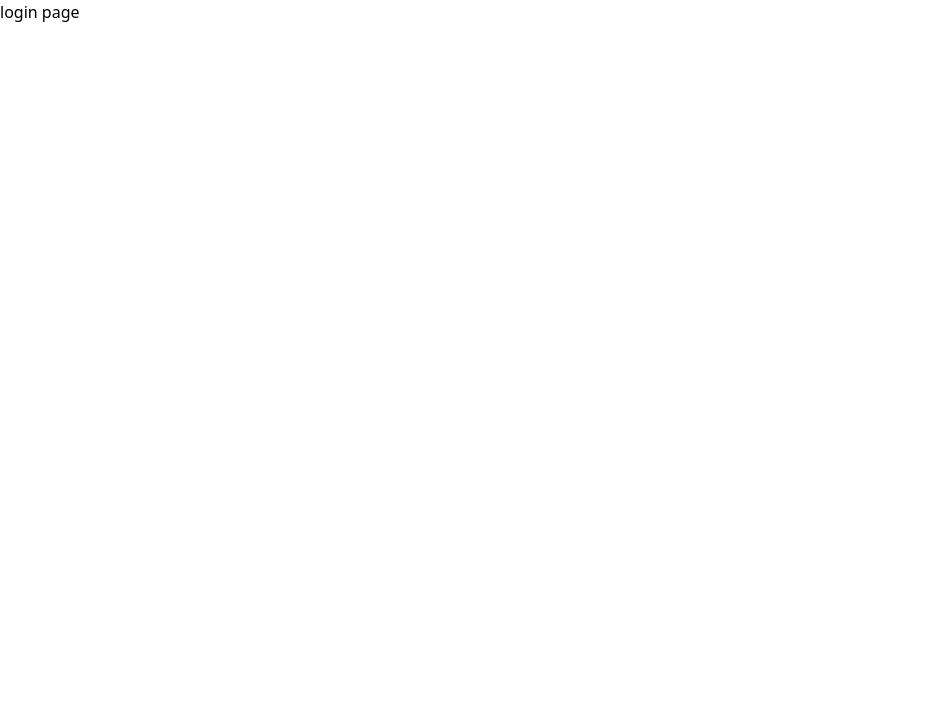
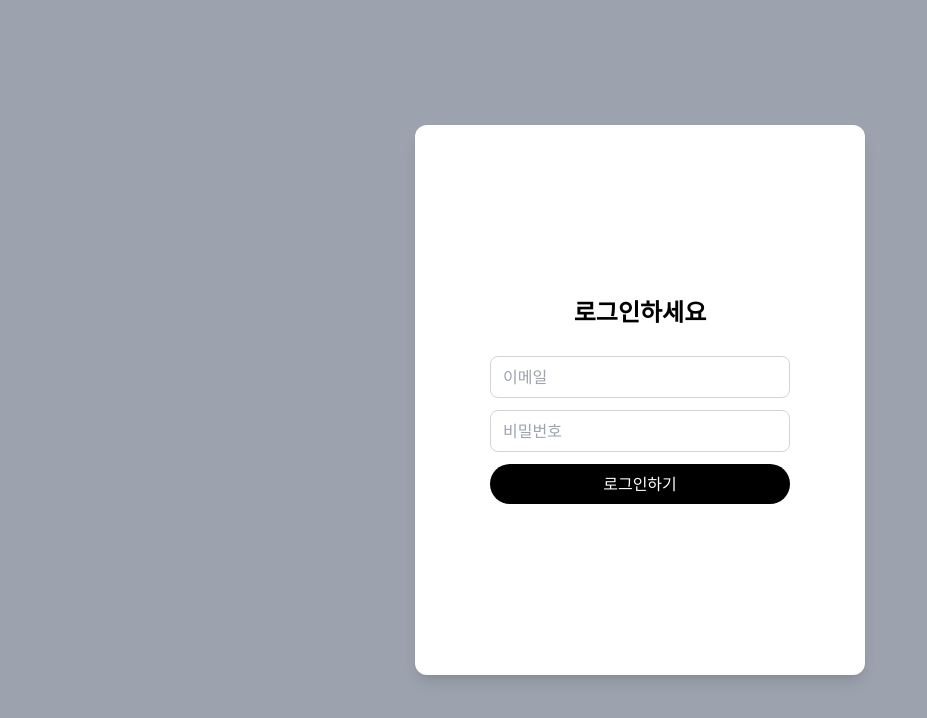
Before and after one commit to loveytheb/hanghae99_SNS_next, a Next.js app: page /auth/login in a window 1280 px wide. Shown: the top 718 px of the page, without its empty margins (0-927 px from the left). Built offline with nearby package versions, Linux system fonts and the light colour scheme.

Commit message:
[#1] feat: 로그인 기능 구현 완료 / style: 회원가입 div 삭제 및 title 변경

```diff
--- a/app/api/auth/login.ts
+++ b/app/api/auth/login.ts
@@ -11,6 +11,19 @@ export const loginUserAPI = async ({
       email,
       password,
     });
+
+    if (error) {
+      throw new Error(error.message);
+    }
+
+    if (!data.user) {
+      throw new Error("User not found");
+    }
+
+    return {
+      id: data.user.id,
+      email: data.user.email ?? "",
+    };
   } catch (error) {
     throw new Error("Unexpected error: " + error);
   }
--- a/app/auth/login/page.tsx
+++ b/app/auth/login/page.tsx
@@ -1,17 +1,54 @@
 "use client";
 
-import React from "react";
+import { loginUserAPI } from "@/app/api/auth/login";
+import AuthForm from "@/app/components/AuthForm";
+import { isValidEmail, isValidPassword } from "@/app/utils/supabase/validation";
+import React, { useState } from "react";
 
 const Page = () => {
+  const [email, setEmail] = useState("");
+  const [password, setPassword] = useState("");
   const handleSubmit = async (e: React.FormEvent<HTMLFormElement>) => {
     e.preventDefault();
 
-    const form = e.currentTarget as HTMLFormElement;
-    const formData = new FormData(form);
-    const email = formData.get("email") as string;
-    const password = formData.get("password") as string;
+    try {
+      if (!isValidEmail(email)) {
+        throw new Error("유효하지 않는 이메일 형식입니다.");
+      } else if (!isValidPassword(password)) {
+        throw new Error("유효하지 않는 비밀번호 형식입니다.");
+      }
+
+      await loginUserAPI({ email, password });
+
+      setEmail("");
+      setPassword("");
+    } catch (error) {
+      console.log(error);
+    }
   };
-  return <div>login page</div>;
+  return (
+    <AuthForm
+      title="로그인하세요"
+      fields={[
+        {
+          placeholder: "이메일",
+          id: "email",
+          type: "email",
+          value: email,
+          onChange: (e) => setEmail(e.target.value),
+        },
+        {
+          placeholder: "비밀번호",
+          id: "password",
+          type: "password",
+          value: password,
+          onChange: (e) => setPassword(e.target.value),
+        },
+      ]}
+      buttonLabel="로그인하기"
+      onSubmit={handleSubmit}
+    />
+  );
 };
 
 export default Page;
--- a/app/auth/register/page.tsx
+++ b/app/auth/register/page.tsx
@@ -56,7 +56,6 @@ const Page = () => {
   };
 
   return (
-    <div>
     <AuthForm
       title="계정을 생성하세요."
       fields={[
@@ -106,7 +105,6 @@ const Page = () => {
       buttonLabel="가입하기"
       onSubmit={handleSubmit}
     />
-    </div>
   );
 };
 
```
Also changed, not shown: types/authType.ts (+4 -4 lines). Lines whose indentation alone changed are shown as unchanged.
